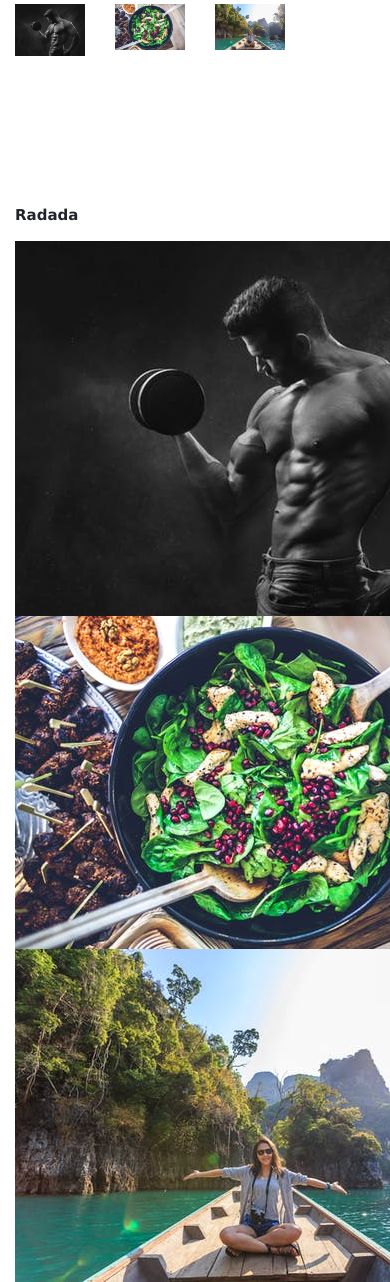
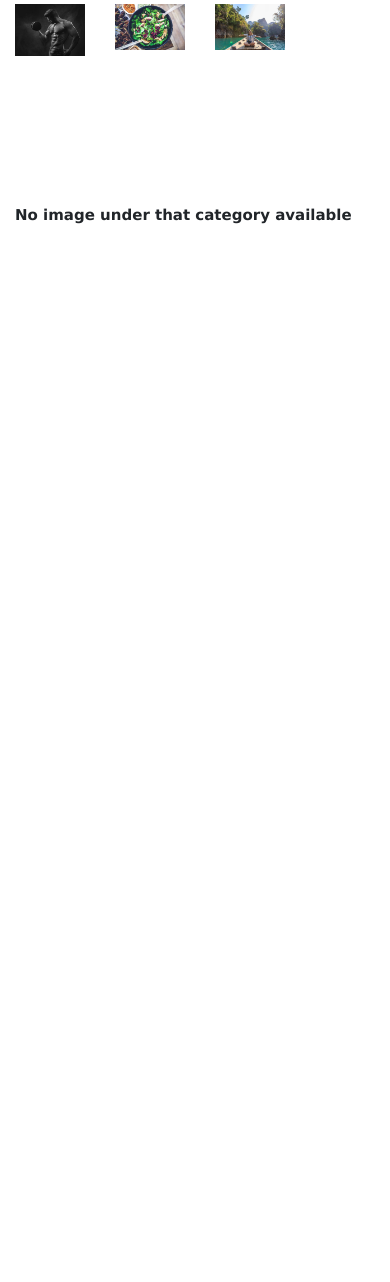
Before and after one commit to duncan-chege/pichalog, a Django app: template gallery/templates/search.html in a window 390 px wide; the page is wider, and only the part inside the window is pictured. Shown: the part 436-1718 px from the top of that part. After the commit the page ends 660 px from the top of that part, so only its background shows below. Run offline with Django 3.2, Linux system fonts and the light colour scheme; the template is opened without the code that fills it, so the values that code supplies are empty; some libraries are stand-ins or nearby versions.

Commit message:
loop through image dictionary to get image

```diff
--- a/gallery/templates/search.html
+++ b/gallery/templates/search.html
@@ -8,16 +8,15 @@
 
 
     <div class="row">
-        <div class="col-md-4">
-            <p> Radada </p>
-            <img src="/static/fitness.jpeg">
-        </div>
-        <div class="col-md-4">
-            <img src="/static/food.jpg">
-        </div>
-        <div class="col-md-4">
-            <img src="/static/travel.jpeg">
-        </div>
+            {% for oneimage in images %}
+            <div class="col-md-4 image">
+                <img src="{{oneimage.image_image.url}}" alt="searched Image">
+            </div>
+            {% empty %}
+            <div class="col-md-4">
+              <p> No image under that category available</p>
+            </div>
+            {% endfor %}
     </div>
 
 
--- a/gallery/views.py
+++ b/gallery/views.py
@@ -12,4 +12,4 @@ def search_results(request):
         search_term = request.GET.get("image")
         searched_images = Image.search_by_category(search_term)
 
-        return render(request, "search.html",{"images": searched_images})       #articles is a key while searched_images is a value
+        return render(request, "search.html",{"images": searched_images})       #images is a key while searched_images is a value
```
